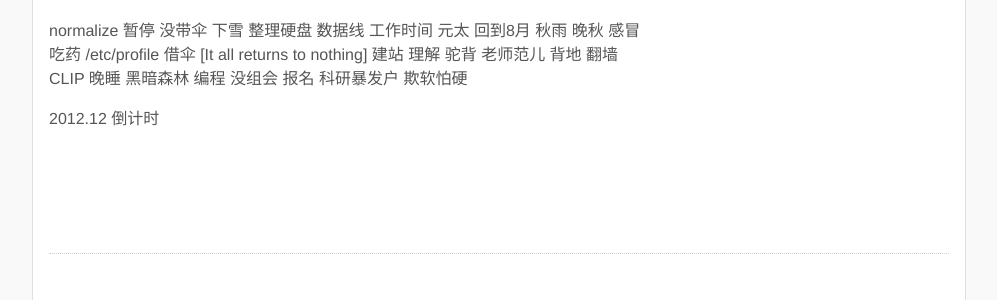
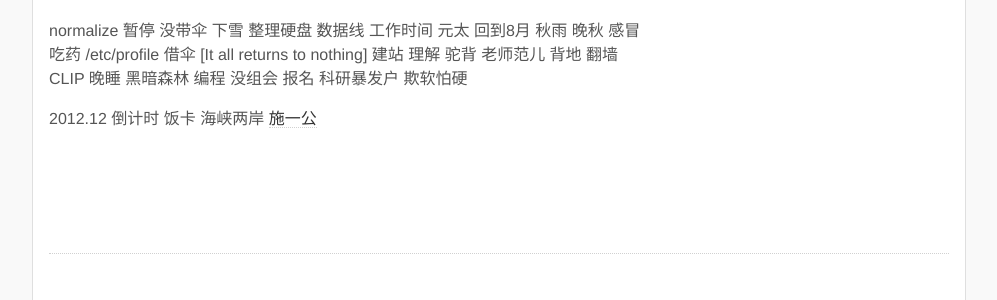
Before and after one commit to yulijia/cn, a Jekyll site: the page built from diary/index.md, in a window 1280 px wide. Shown: the part 1614-1914 px from the top of the page, without its empty margins (141-1138 px from the left). Built offline with Jekyll 4.4.1, drawn with Linux system fonts in a browser that asks for light colours.

Commit message:
add diary

```diff
--- a/diary/index.md
+++ b/diary/index.md
@@ -70,4 +70,4 @@
 normalize 暂停 没带伞 下雪 整理硬盘 数据线 工作时间 元太 回到8月 秋雨 晚秋 感冒 吃药 /etc/profile 借伞 [It all returns to nothing] 建站 理解 驼背 老师范儿 背地 翻墙 CLIP 晚睡 黑暗森林 编程 没组会 报名 科研暴发户 欺软怕硬
 
 2012.12
-倒计时
+倒计时 饭卡 海峡两岸 [施一公](http://blog.sciencenet.cn/home.php?mod=space&uid=46212&do=blog&id=486270 "如何做一名优秀的博士生：（二）方法论的转变")
```
